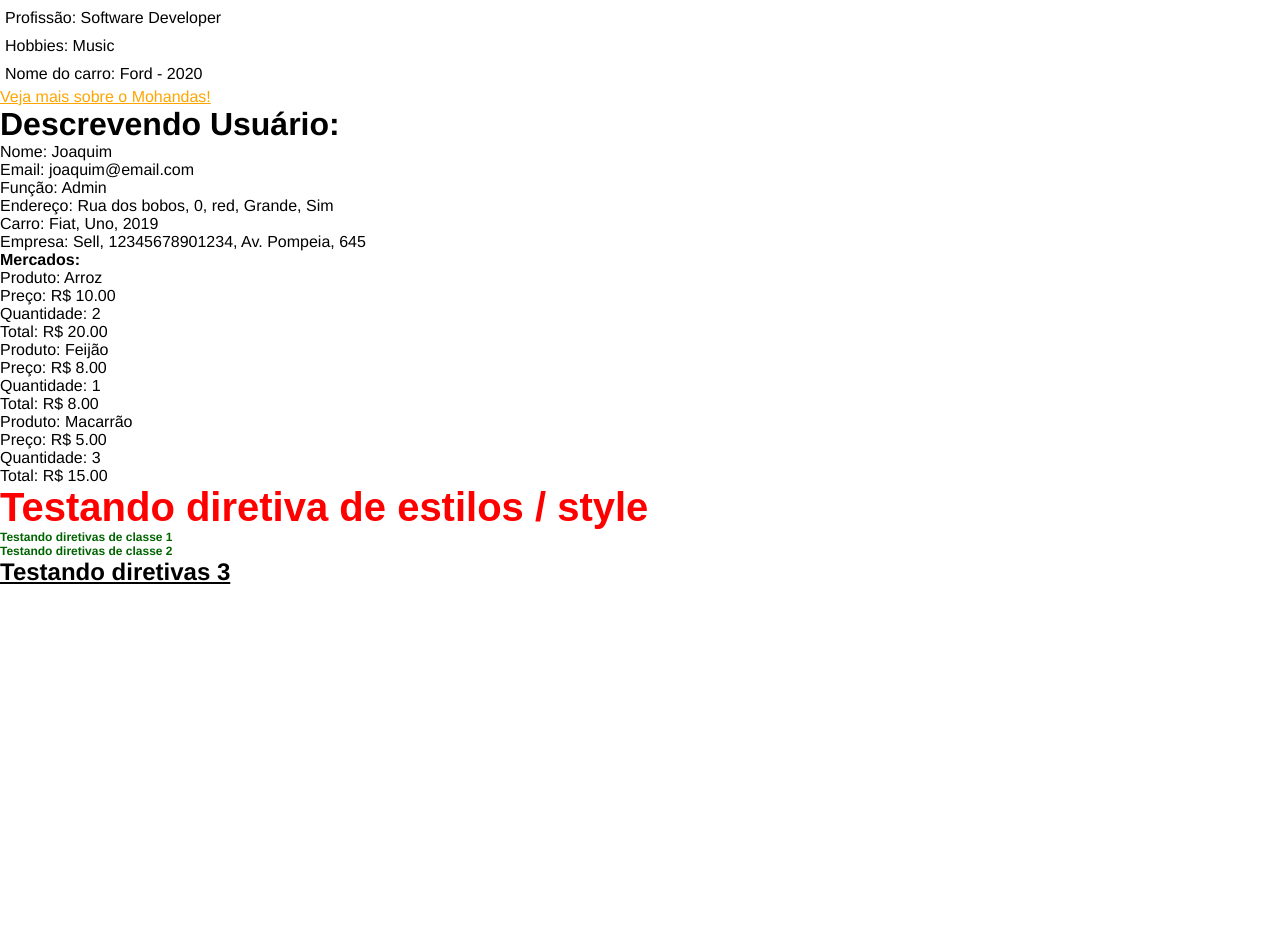
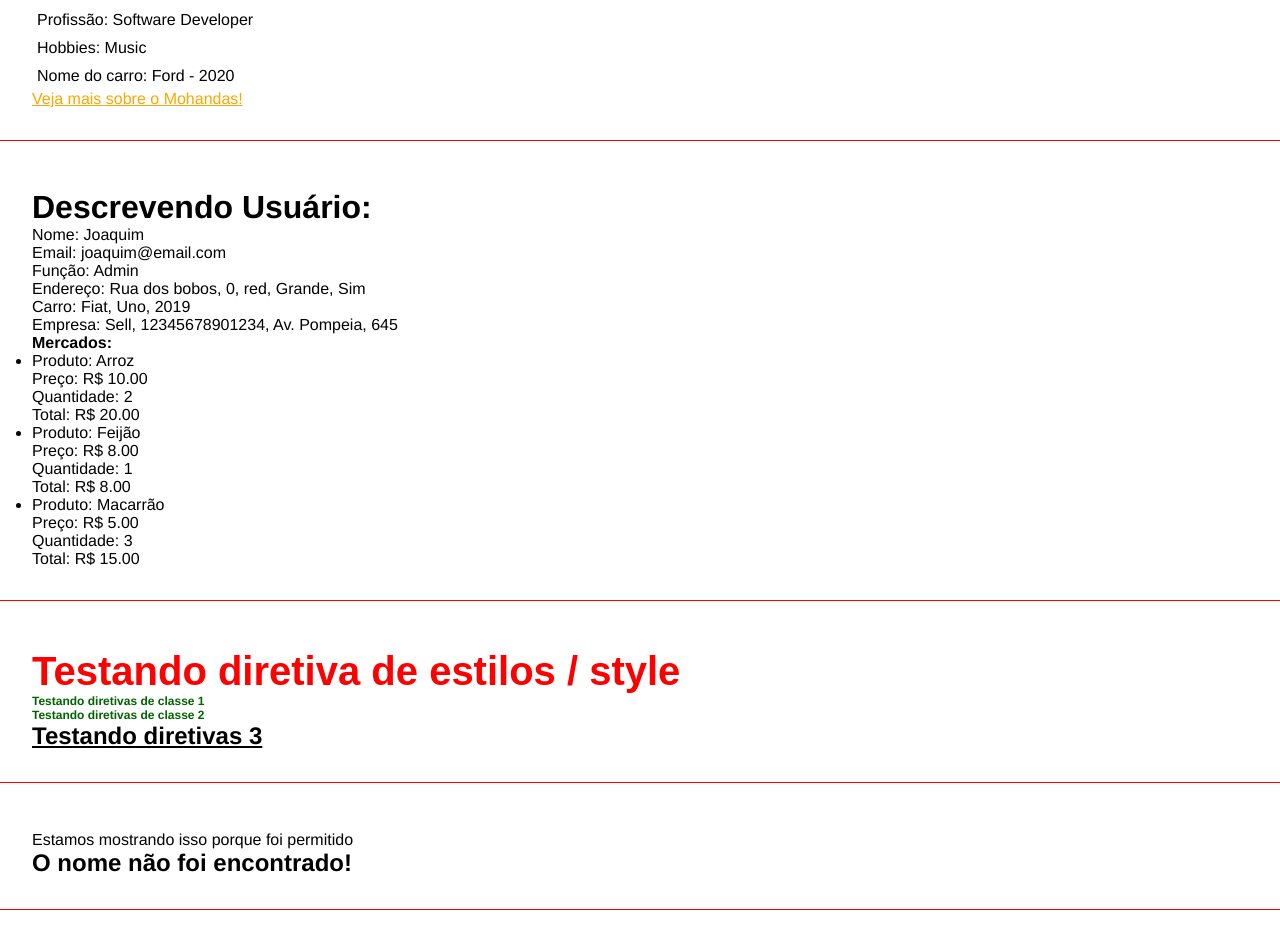
Before and after one commit to Mohandasl23/CURSO-ANGULAR, an Angular app: page / in a window 1280 px wide. Shown: the part 213-1162 px from the top of the page. Before the commit the page ends 800 px from the top, so only its background shows below. Built offline with nearby package versions, Linux system fonts and the light colour scheme.

Commit message:
Criei a pasta if-render

```diff
--- a/src/app/app.component.html
+++ b/src/app/app.component.html
@@ -14,3 +14,4 @@
     [userMarket]="userMarket">
 </app-parent-data>
 <app-directives></app-directives>
+<app-if-render></app-if-render>
--- a/src/app/app.module.ts
+++ b/src/app/app.module.ts
@@ -6,13 +6,15 @@
 import { FirstComponent } from './components/first-component/first-component';
 import { ParentDataComponent } from './components/parent-data/parent-data.component';
 import { DirectivesComponent } from './components/directives/directives.component';
+import { IfRenderComponent } from './components/if-render/if-render.component';
 
 @NgModule({
   declarations: [
     AppComponent,
     FirstComponent,
     ParentDataComponent,
-    DirectivesComponent
+    DirectivesComponent,
+    IfRenderComponent
   ],
   imports: [
     BrowserModule,
--- a/src/app/components/directives/directives.component.html
+++ b/src/app/components/directives/directives.component.html
@@ -1,4 +1,6 @@
+<div class="class">
 <h2 [ngStyle]="{'font-size': size + 'px', 'font-family': font, color: color}" *ngIf="size && font && color">Testando diretiva de estilos / style</h2>
 <h2 [ngClass]="classes">Testando diretivas de classe 1</h2>
 <h2 [ngClass]="classes">Testando diretivas de classe 2</h2>
 <h2 [ngClass]="underline">Testando diretivas 3</h2>
+</div>
--- a/src/app/components/first-component/first-component.html
+++ b/src/app/components/first-component/first-component.html
@@ -1,4 +1,5 @@
-<h2 class="title">Nome: {{ name }}</h2>
+<div class="class">
+<h2> class="title">Nome: {{ name }}</h2>
 <p>Idade: {{ age }}</p>
 <p>Profissão: {{ job }}</p>
 <p>Hobbies: {{ hobbies[0] }}</p>
@@ -6,3 +7,4 @@
 <div>
     <a href="#">Veja mais sobre o Mohandas!</a>
 </div>
+</div>
--- /dev/null
+++ b/src/app/components/if-render/if-render.component.html
@@ -0,0 +1,9 @@
+<div class="class">
+    <div *ngIf="canShow">Estamos mostrando isso porque foi permitido</div>
+    <h2 *ngIf="name === 'Mohandas'; else nameNotFound">O nome é Mohandas</h2>
+    <ng-template #nameNotFound>
+        <div>
+            <h2>O nome não foi encontrado!</h2>
+        </div>
+    </ng-template>
+</div>
--- /dev/null
+++ b/src/app/components/if-render/if-render.component.ts
@@ -0,0 +1,19 @@
+import { Component, OnInit } from '@angular/core';
+
+@Component({
+  selector: 'app-if-render',
+  standalone: false,
+  templateUrl: './if-render.component.html',
+  styleUrl: './if-render.component.css'
+})
+export class IfRenderComponent implements OnInit {
+  canShow: boolean = true;
+  name = 'João';
+
+  constructor() { }
+
+  ngOnInit(): void {
+  }
+
+
+}
--- a/src/app/components/parent-data/parent-data.component.html
+++ b/src/app/components/parent-data/parent-data.component.html
@@ -1,3 +1,4 @@
+<div class="class">
 <h1>Descrevendo Usuário:</h1>
 <p>Nome: {{ name }}</p>
 <p>Email: {{userData.email}}</p>
@@ -14,3 +15,4 @@
     Total: R$ {{ (item.price * item.quantity) | number:'1.2-2' }}
   </li>
 </ul>
+</div>
--- a/src/styles.css
+++ b/src/styles.css
@@ -7,3 +7,13 @@
 a {
     color: orange;
 }
+
+body {
+    padding-bottom: 500px;
+}
+
+.class {
+    border-bottom: 1px solid red;
+    padding: 2em;
+    margin-bottom: 1em;
+}
```
Also changed, not shown: src/app/components/if-render/if-render.component.css (added), 1 other file (tests, documents, lock files or other folders).
